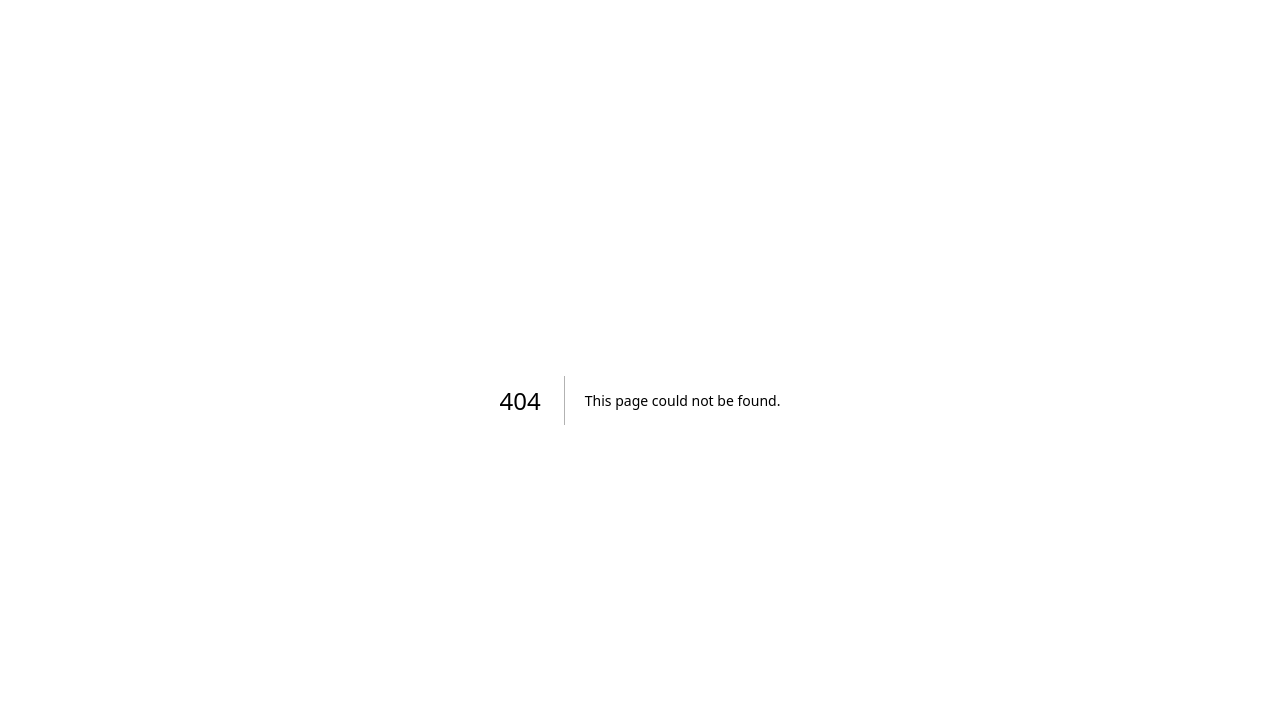
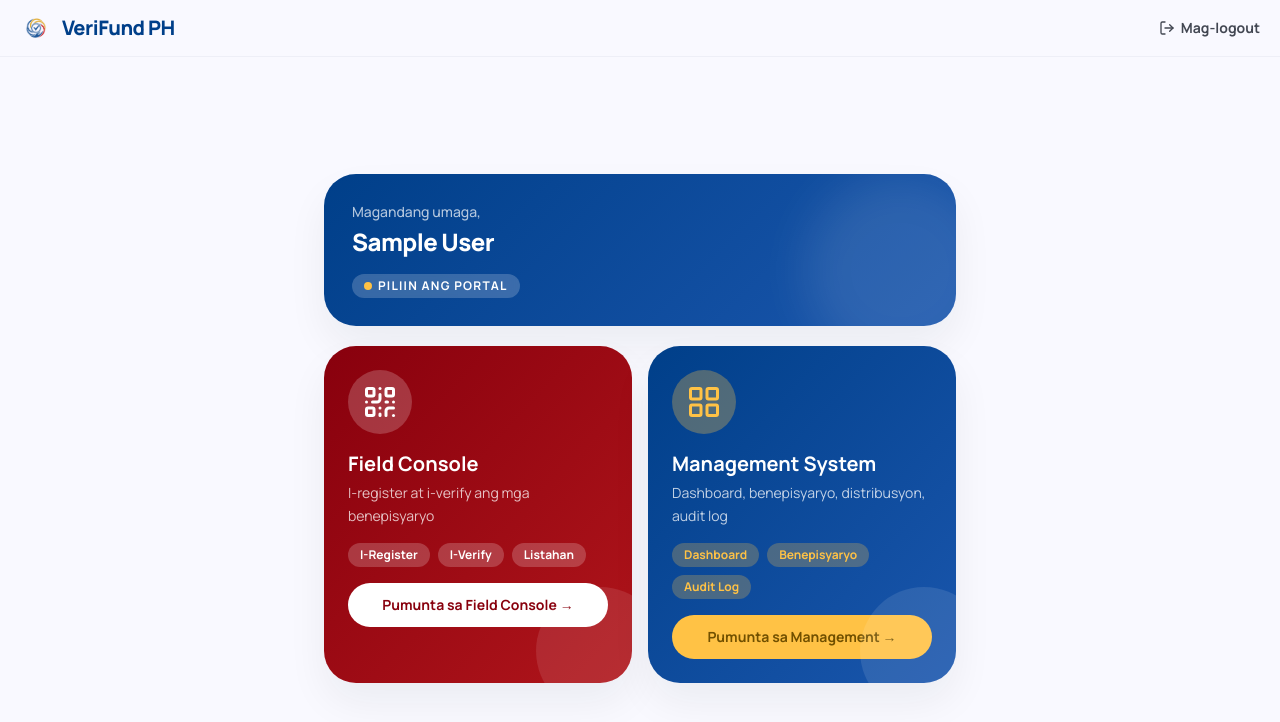
Before and after one commit to Josiah44123/VeriFundPH_Social-Aid-Distribution, a Next.js app: page /admin/portal-selector in a window 1280 px wide. Before the commit this address had no page. Shown: the top 722 px of the page. Built offline with nearby package versions, Linux system fonts and the light colour scheme; sample sign-in values are in the browser's storage.

Commit message:
Cross Device Fix

```diff
--- /dev/null
+++ b/app/admin/portal-selector/page.tsx
@@ -0,0 +1,133 @@
+"use client"
+
+import { useEffect, useState } from "react"
+import { useRouter } from "next/navigation"
+import { QrCode, LayoutGrid, LogOut } from "lucide-react"
+import { motion } from "framer-motion"
+
+interface UserSession {
+    name: string
+    role: string
+    barangay: string
+    email: string
+}
+
+export default function PortalSelector() {
+    const router = useRouter()
+    const [user, setUser] = useState<UserSession | null>(null)
+
+    useEffect(() => {
+        if (typeof window !== "undefined") {
+            const stored = sessionStorage.getItem("verifund_user")
+            if (stored) {
+                setUser(JSON.parse(stored))
+            } else {
+                router.push("/admin/login")
+            }
+        }
+    }, [router])
+
+    const handleLogout = () => {
+        if (typeof window !== "undefined") {
+            sessionStorage.removeItem("verifund_user")
+        }
+        router.push("/")
+    }
+
+    const greeting = () => {
+        const h = new Date().getHours()
+        if (h < 12) return "Magandang umaga"
+        if (h < 18) return "Magandang hapon"
+        return "Magandang gabi"
+    }
+
+    if (!user) return null
+
+    return (
+        <div className="min-h-screen bg-surface flex flex-col" style={{ fontFamily: 'Manrope, sans-serif' }}>
+            {/* Top App Bar */}
+            <header className="sticky top-0 z-20 bg-surface/90 backdrop-blur-xl px-5 py-3 flex justify-between items-center border-b border-outline-variant/20">
+                <div className="flex items-center gap-2.5">
+                    <img src="/logo.png" alt="VeriFund" className="w-8 h-8 object-contain" />
+                    <span className="text-xl font-extrabold text-primary tracking-tight">VeriFund PH</span>
+                </div>
+                <button onClick={handleLogout} className="flex items-center gap-1.5 text-sm font-bold text-on-surface-variant hover:text-tertiary transition-colors">
+                    <LogOut className="w-4 h-4" /> Mag-logout
+                </button>
+            </header>
+
+            {/* Content — vertically centered */}
+            <div className="flex-1 flex flex-col justify-center px-5 py-6 max-w-2xl mx-auto w-full">
+                {/* Hero Section */}
+                <div className="header-gradient-blue rounded-2xl p-7 text-white relative overflow-hidden editorial-shadow">
+                    <div className="absolute -right-10 -bottom-10 w-48 h-48 bg-white/10 rounded-full blur-xl" />
+                    <div className="relative z-10">
+                        <p className="text-white/70 text-sm font-medium mb-1">{greeting()},</p>
+                        <h1 className="text-2xl font-extrabold tracking-tight mb-1">{user?.name}</h1>
+                        <p className="text-white/60 text-sm">{user?.barangay}</p>
+                        <span className="inline-flex items-center gap-1.5 mt-3 bg-white/20 backdrop-blur-sm px-3 py-1 rounded-full text-xs font-bold uppercase tracking-widest">
+                            <span className="w-2 h-2 rounded-full bg-secondary-container" />
+                            Piliin ang Portal
+                        </span>
+                    </div>
+                </div>
+
+                <div className="mt-5 grid grid-cols-1 sm:grid-cols-2 gap-4">
+                    {/* Field Console Card */}
+                    <motion.div
+                        initial={{ opacity: 0, y: 20 }}
+                        animate={{ opacity: 1, y: 0 }}
+                        transition={{ delay: 0.1 }}
+                        whileHover={{ scale: 1.02 }}
+                        onClick={() => router.push('/admin/console')}
+                        className="cursor-pointer bg-gradient-to-br from-tertiary to-tertiary-container rounded-2xl p-6 flex flex-col gap-4 relative overflow-hidden editorial-shadow"
+                    >
+                        <div className="absolute -right-8 -bottom-8 w-32 h-32 bg-white/10 rounded-full" />
+                        <div className="w-16 h-16 rounded-full bg-white/20 flex items-center justify-center">
+                            <QrCode className="w-9 h-9 text-white" />
+                        </div>
+                        <div>
+                            <h2 className="text-xl font-bold text-white mb-1">Field Console</h2>
+                            <p className="text-white/75 text-sm leading-relaxed">I-register at i-verify ang mga benepisyaryo</p>
+                        </div>
+                        <div className="flex flex-wrap gap-2">
+                            {['I-Register', 'I-Verify', 'Listahan'].map(f => (
+                                <span key={f} className="px-3 py-1 bg-white/20 text-white text-xs font-bold rounded-full">{f}</span>
+                            ))}
+                        </div>
+                        <button className="w-full bg-white text-tertiary font-bold py-3 rounded-xl text-sm transition-all hover:shadow-md active:scale-[0.98]">
+                            Pumunta sa Field Console →
+                        </button>
+                    </motion.div>
+
+                    {/* Management Card */}
+                    <motion.div
+                        initial={{ opacity: 0, y: 20 }}
+                        animate={{ opacity: 1, y: 0 }}
+                        transition={{ delay: 0.2 }}
+                        whileHover={{ scale: 1.02 }}
+                        onClick={() => router.push('/management/dashboard')}
+                        className="cursor-pointer bg-gradient-to-br from-primary to-primary-container rounded-2xl p-6 flex flex-col gap-4 relative overflow-hidden editorial-shadow"
+                    >
+                        <div className="absolute -right-8 -bottom-8 w-32 h-32 bg-white/10 rounded-full" />
+                        <div className="w-16 h-16 rounded-full bg-secondary-container/30 flex items-center justify-center">
+                            <LayoutGrid className="w-9 h-9 text-secondary-container" />
+                        </div>
+                        <div>
+                            <h2 className="text-xl font-bold text-white mb-1">Management System</h2>
+                            <p className="text-white/75 text-sm leading-relaxed">Dashboard, benepisyaryo, distribusyon, audit log</p>
+                        </div>
+                        <div className="flex flex-wrap gap-2">
+                            {['Dashboard', 'Benepisyaryo', 'Audit Log'].map(f => (
+                                <span key={f} className="px-3 py-1 bg-secondary-container/25 text-secondary-container text-xs font-bold rounded-full">{f}</span>
+                            ))}
+                        </div>
+                        <button className="w-full bg-secondary-container text-on-secondary-container font-bold py-3 rounded-xl text-sm transition-all hover:shadow-md active:scale-[0.98]">
+                            Pumunta sa Management →
+                        </button>
+                    </motion.div>
+                </div>
+            </div>
+        </div>
+    )
+}
```
